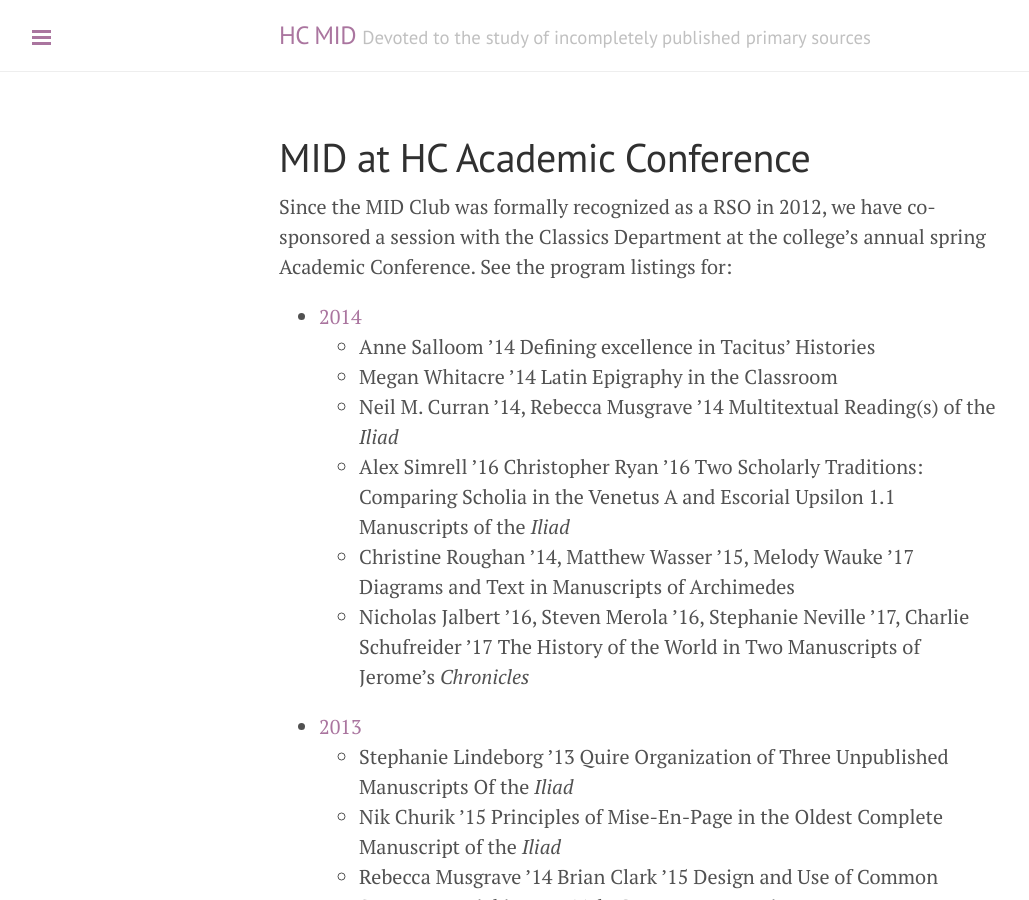
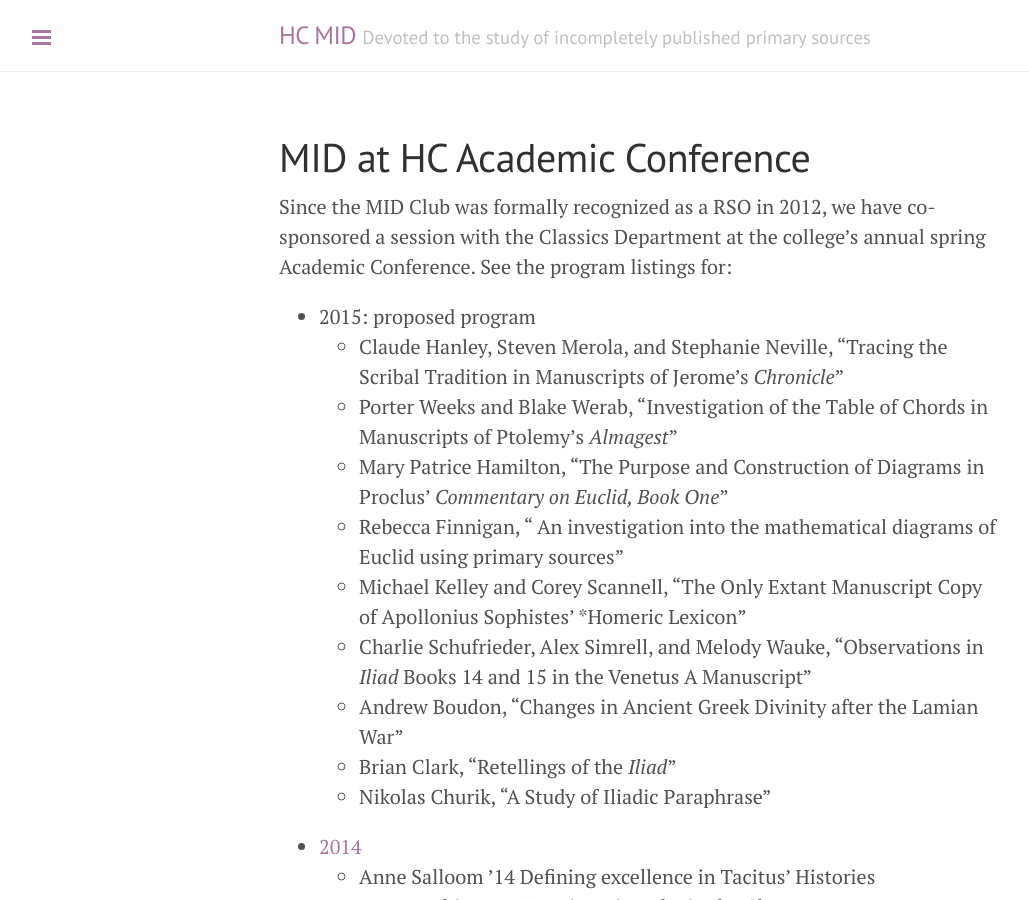
Before and after one commit to HCMID/HCMID.github.io, a Jekyll site: the page built from hof/hcacad.md, in a window 1280 px wide and 900 px high. Shown: the whole window, without its empty margins (1-1030 px from the left). Built offline with Jekyll 4.4.1, drawn with Linux system fonts in a browser that asks for light colours.

Commit message:
Add 2015 Acad. Conf

```diff
--- a/hof/hcacad.md
+++ b/hof/hcacad.md
@@ -6,6 +6,16 @@ layout: page
 
 Since the MID Club was formally recognized as a RSO in 2012, we have co-sponsored a session with the Classics Department at the college's annual spring Academic Conference.  See the program listings for:
 
+- 2015:  proposed program
+    - Claude Hanley, Steven Merola, and Stephanie Neville, "Tracing the Scribal Tradition in Manuscripts of Jerome's *Chronicle*"
+    - Porter Weeks and Blake Werab, "Investigation of the Table of Chords in Manuscripts of Ptolemy's *Almagest*"
+    - Mary Patrice Hamilton, "The Purpose and Construction of Diagrams in Proclus' *Commentary on Euclid, Book One*"
+    -  Rebecca Finnigan, " An investigation into the mathematical diagrams of Euclid using primary sources"
+    - Michael Kelley and Corey Scannell, "The Only Extant Manuscript Copy of Apollonius Sophistes' *Homeric Lexicon"
+    - Charlie Schufrieder, Alex Simrell,  and Melody Wauke, "Observations in *Iliad* Books 14 and 15 in the Venetus A Manuscript"
+    - Andrew Boudon, "Changes in Ancient Greek Divinity after the Lamian War"
+    - Brian Clark, "Retellings of the *Iliad*"
+    - Nikolas Churik, "A Study of Iliadic Paraphrase"
 - [2014](http://www.holycross.edu/academics/research/ACProgram2014.pdf)
     - Anne Salloom ’14 Defining excellence in Tacitus’ Histories
     - Megan Whitacre ’14 Latin Epigraphy in the Classroom
```
